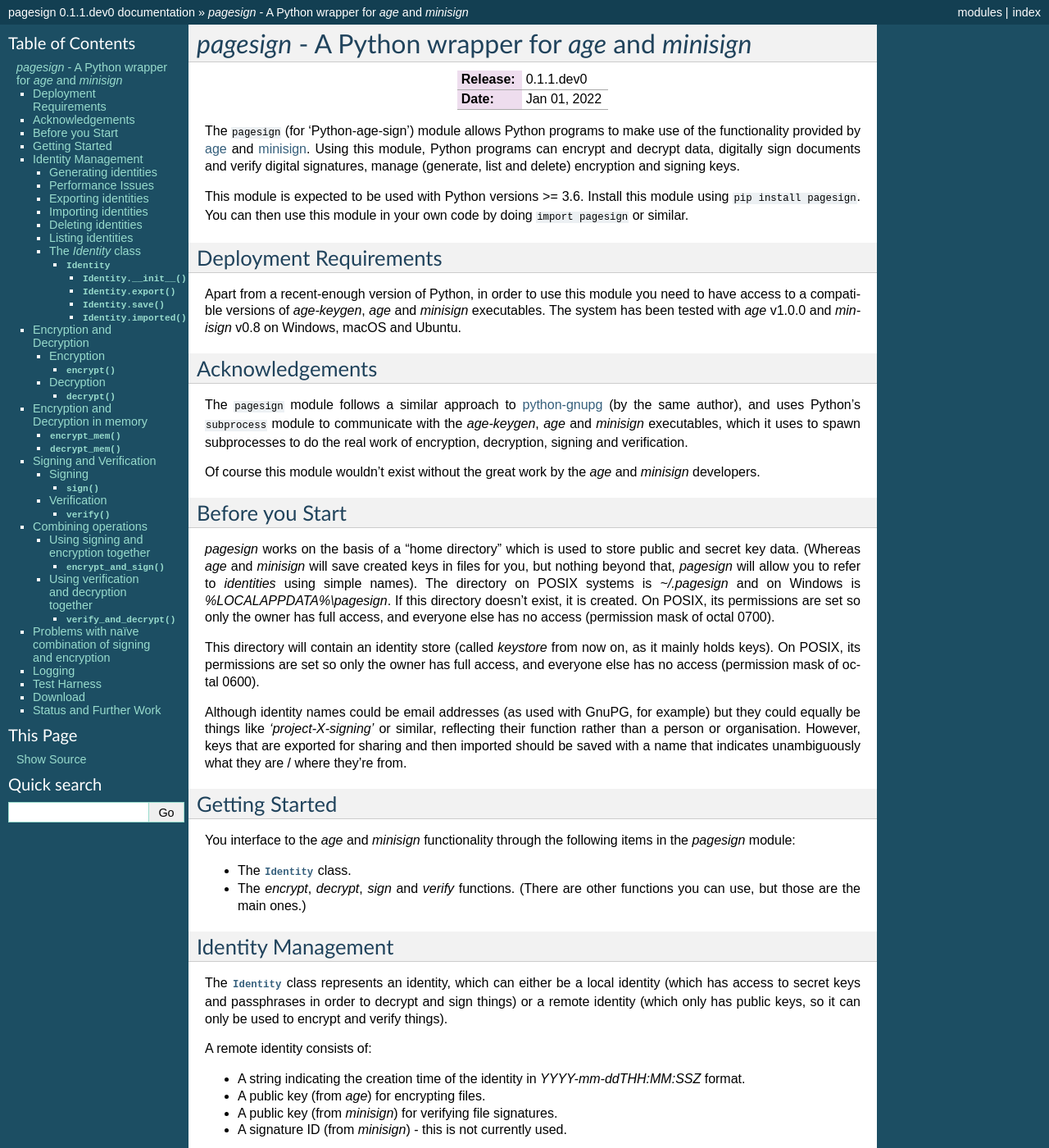
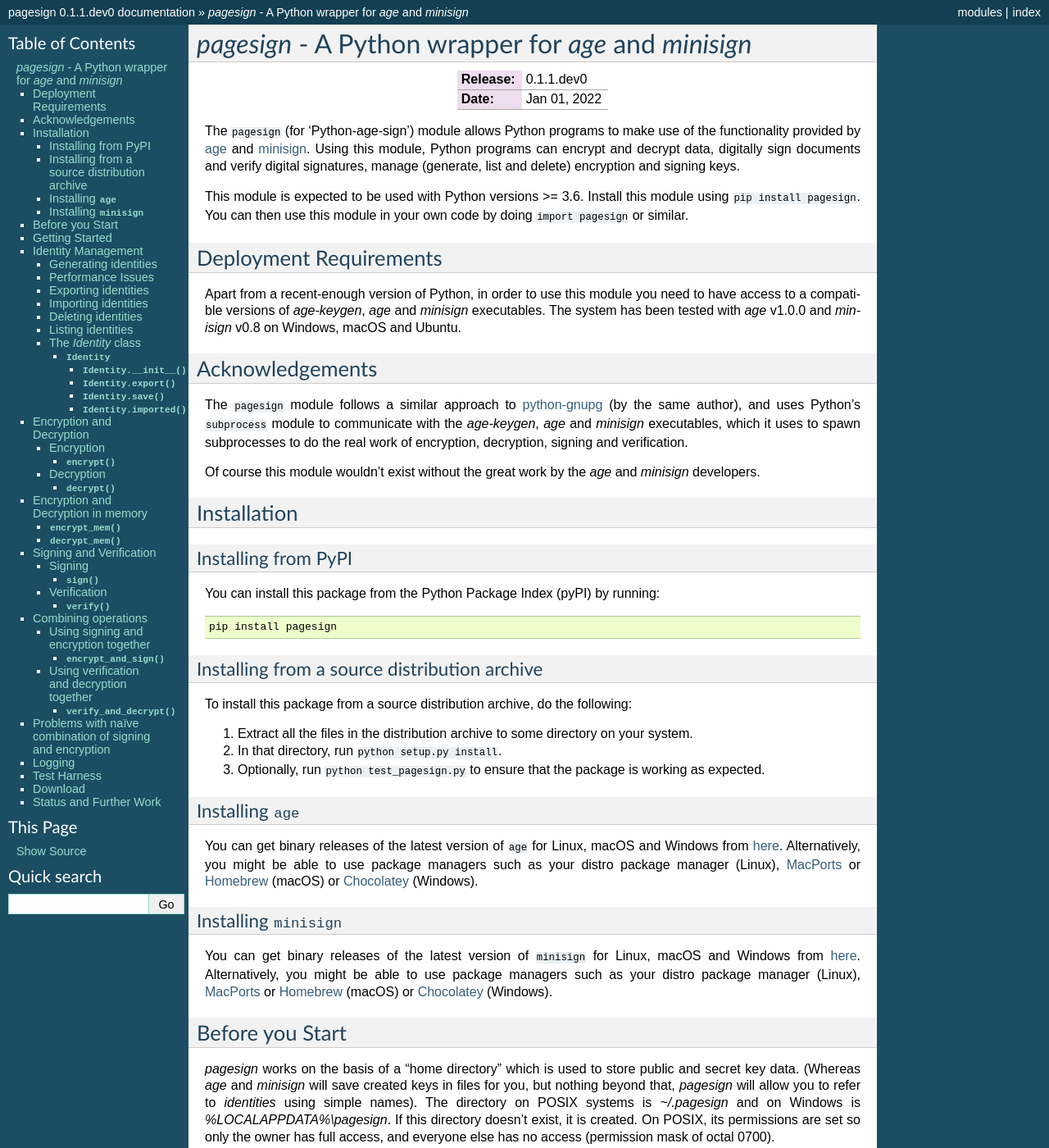
Before and after one commit to vsajip/pagesign, a Sphinx documentation site: the page built from docs/index.rst, in a window 1280 px wide and 1400 px high. Shown: the whole window at 82% size. Built offline with Sphinx 7.4.7, drawn with Linux system fonts in a browser that asks for light colours.

Commit message:
Update README and documentation.

```diff
--- a/docs/index.rst
+++ b/docs/index.rst
@@ -57,6 +57,48 @@
 
 Of course this module wouldn't exist without the great work by the `age` and `minisign`
 developers.
+
+Installation
+============
+
+Installing from PyPI
+--------------------
+
+You can install this package from the Python Package Index (pyPI) by running::
+
+    pip install pagesign
+
+
+Installing from a source distribution archive
+---------------------------------------------
+To install this package from a source distribution archive, do the following:
+
+1. Extract all the files in the distribution archive to some directory on your
+   system.
+2. In that directory, run ``python setup.py install``.
+3. Optionally, run ``python test_pagesign.py`` to ensure that the package is
+   working as expected.
+
+Installing ``age``
+------------------
+
+You can get binary releases of the latest version of ``age`` for Linux, macOS and
+Windows from `here <https://github.com/FiloSottile/age/releases>`__. Alternatively,
+you might be able to use package managers such as your distro package manager (Linux),
+`MacPorts <https://ports.macports.org/port/age/>`__ or `Homebrew
+<https://formulae.brew.sh/formula/age>`__ (macOS) or `Chocolatey
+<https://community.chocolatey.org/packages/age.portable>`__ (Windows).
+
+Installing ``minisign``
+-----------------------
+
+You can get binary releases of the latest version of ``minisign`` for Linux, macOS and
+Windows from `here <https://jedisct1.github.io/minisign/>`__. Alternatively, you might
+be able to use package managers such as your distro package manager (Linux), `MacPorts
+<https://ports.macports.org/port/minisign/>`__ or `Homebrew
+<https://formulae.brew.sh/formula/minisign>`__ (macOS) or `Chocolatey
+<https://community.chocolatey.org/packages/minisign>`__ (Windows).
+
 
 Before you Start
 ================
```
Also changed, not shown: README.rst (+7 -6 lines).
